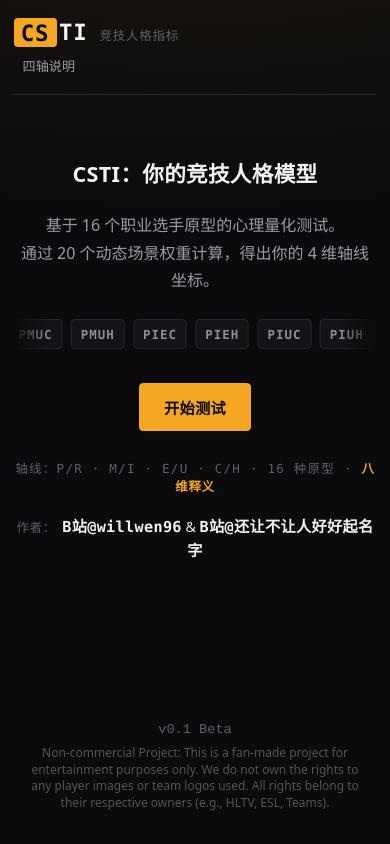
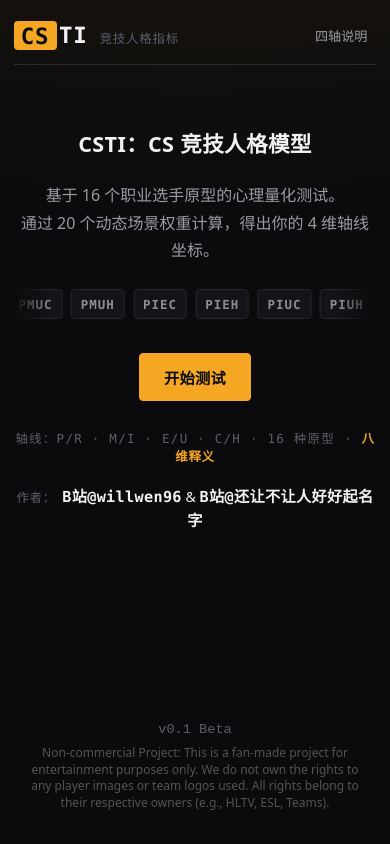
Before and after one commit to Yuanzhe-Liu6/CSTI, a React (Vite) app in the folder frontend/: page / in a window 390 px wide. Built offline with nearby package versions, Linux system fonts and the light colour scheme; no server answers.

Commit message:
update landing page title

```diff
--- a/frontend/src/pages/Landing.jsx
+++ b/frontend/src/pages/Landing.jsx
@@ -30,7 +30,7 @@
   return (
     <div className="page page-landing">
       <h1 className="landing-headline">
-        CSTI：你的竞技人格模型
+        CSTI：CS 竞技人格模型
       </h1>
       <p className="blurb landing-blurb">
         基于 16 个职业选手原型的心理量化测试。
--- a/frontend/src/styles.css
+++ b/frontend/src/styles.css
@@ -49,7 +49,7 @@
   align-items: center;
   justify-content: space-between;
   gap: 0.75rem;
-  flex-wrap: wrap;
+  flex-wrap: nowrap;
   padding: 1.2rem 0 0.8rem;
   border-bottom: 1px solid var(--border);
 }
@@ -1117,12 +1117,6 @@
     padding: 0 0.85rem;
   }
 
-  .site-header {
-    flex-direction: column;
-    align-items: flex-start;
-    gap: 0.25rem;
-  }
-
   h1 {
     font-size: 1.8rem;
   }
```
